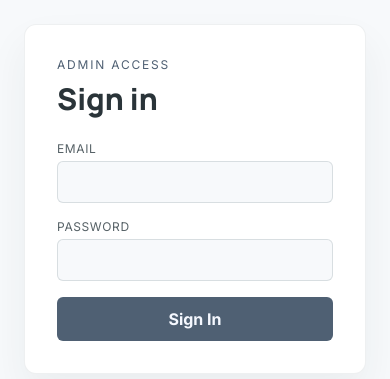
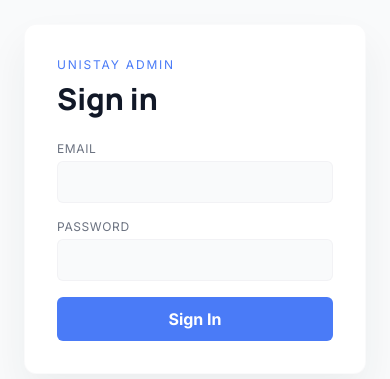
Before and after one commit to prag-matic/unistay_boarding_discovery_platform, a React (Vite) app in the folder admin/: page /login in a window 390 px wide. Shown: the part 223-602 px from the top of the page. Built offline with nearby package versions, Linux system fonts and the light colour scheme; no server answers.

Commit message:
feat(admin): align branding with mobile UniStay name and colors
Agent-Logs-Url: https://github.com/prag-matic/unistay_boarding_discovery_platform/sessions/50762aa7-b591-459d-8ebf-b5661eb66641

Co-authored-by: IT24100327 <176649395+IT24100327@users.noreply.github.com>

```diff
--- a/admin/index.html
+++ b/admin/index.html
@@ -3,7 +3,7 @@
   <head>
     <meta charset="UTF-8" />
     <meta name="viewport" content="width=device-width, initial-scale=1.0" />
-    <title>The Architect - Admin Terminal</title>
+    <title>UniStay Admin</title>
     <!-- Fonts -->
     <link href="https://fonts.googleapis.com" rel="preconnect"/>
     <link crossorigin="" href="https://fonts.gstatic.com" rel="preconnect"/>
--- a/admin/src/components/Layout.tsx
+++ b/admin/src/components/Layout.tsx
@@ -19,8 +19,8 @@ export default function Layout() {
       {!isDashboard && (
         <aside className="h-screen w-64 fixed left-0 top-0 bg-slate-50 dark:bg-slate-950 flex flex-col border-r border-slate-200/50 dark:border-slate-800/50 font-headline text-sm tracking-tight z-50">
           <div className="p-6">
-            <h1 className="text-xl font-bold tracking-tight text-indigo-900 dark:text-indigo-100">The Architect</h1>
-            <p className="text-[10px] uppercase tracking-[0.2em] text-slate-400 mt-1">Admin Terminal</p>
+            <h1 className="text-xl font-bold tracking-tight text-primary">UniStay</h1>
+            <p className="text-[10px] uppercase tracking-[0.2em] text-on-surface-variant mt-1">Admin Panel</p>
           </div>
           <nav className="flex-1 px-4 space-y-1">
             <Link
@@ -28,8 +28,8 @@ export default function Layout() {
               className={cn(
                 "flex items-center gap-3 px-3 py-2 transition-colors rounded-lg",
                 location.pathname === '/'
-                  ? "text-indigo-700 dark:text-indigo-300 font-semibold border-r-2 border-indigo-600 bg-indigo-50/50 dark:bg-indigo-900/20 rounded-r-none"
-                  : "text-slate-500 dark:text-slate-400 hover:text-indigo-600 hover:bg-indigo-50/50 dark:hover:bg-indigo-900/20"
+                  ? "text-primary font-semibold border-r-2 border-primary bg-primary-container/40 rounded-r-none"
+                  : "text-on-surface-variant hover:text-primary hover:bg-primary-container/30"
               )}
             >
               <span className="material-symbols-outlined" style={{ fontVariationSettings: "'FILL' 0" }}>dashboard</span>
@@ -40,8 +40,8 @@ export default function Layout() {
               className={cn(
                 "flex items-center gap-3 px-3 py-2 transition-colors rounded-lg",
                 location.pathname === '/users'
-                  ? "text-indigo-700 dark:text-indigo-300 font-semibold border-r-2 border-indigo-600 bg-indigo-50/50 dark:bg-indigo-900/20 rounded-r-none"
-                  : "text-slate-500 dark:text-slate-400 hover:text-indigo-600 hover:bg-indigo-50/50 dark:hover:bg-indigo-900/20"
+                  ? "text-primary font-semibold border-r-2 border-primary bg-primary-container/40 rounded-r-none"
+                  : "text-on-surface-variant hover:text-primary hover:bg-primary-container/30"
               )}
             >
               <span className="material-symbols-outlined" style={{ fontVariationSettings: "'FILL' 0" }}>group</span>
@@ -52,8 +52,8 @@ export default function Layout() {
               className={cn(
                 "flex items-center gap-3 px-3 py-2 transition-colors rounded-lg",
                 location.pathname === '/moderation'
-                  ? "text-indigo-700 dark:text-indigo-300 font-semibold border-r-2 border-indigo-600 bg-indigo-50/50 dark:bg-indigo-900/20 rounded-r-none"
-                  : "text-slate-500 dark:text-slate-400 hover:text-indigo-600 hover:bg-indigo-50/50 dark:hover:bg-indigo-900/20"
+                  ? "text-primary font-semibold border-r-2 border-primary bg-primary-container/40 rounded-r-none"
+                  : "text-on-surface-variant hover:text-primary hover:bg-primary-container/30"
               )}
             >
               <span className="material-symbols-outlined" style={{ fontVariationSettings: "'FILL' 0" }}>security</span>
@@ -63,16 +63,16 @@ export default function Layout() {
           <div className="p-4 mt-auto space-y-1 border-t border-slate-200/50">
             <button
               onClick={handleLogout}
-              className="w-full flex items-center gap-3 px-3 py-2 text-left text-slate-500 dark:text-slate-400 hover:text-indigo-600 hover:bg-indigo-50/50 transition-colors rounded-lg"
+              className="w-full flex items-center gap-3 px-3 py-2 text-left text-on-surface-variant hover:text-primary hover:bg-primary-container/30 transition-colors rounded-lg"
             >
               <span className="material-symbols-outlined" style={{ fontVariationSettings: "'FILL' 0" }}>logout</span>
               <span>Logout</span>
             </button>
-            <div className="flex items-center gap-3 p-3 mt-4 bg-slate-100 dark:bg-slate-900 rounded-xl">
+            <div className="flex items-center gap-3 p-3 mt-4 bg-surface-container rounded-xl">
               <img alt="Executive User Profile" className="w-8 h-8 rounded-full bg-slate-200" src="https://lh3.googleusercontent.com/aida-public/AB6AXuDgkMVah6VtiK3ZFmqyBdWD8qmpnHr44ZWVrE2majtcxFFV_GvXc3DiEOAQaT7bsmWa_iuEPTDeUz8a3ifSwxj_a_SvWji5rQwlS_XXFQr0VQKhUYDQfD4HXoZJx-f9EK17FpfaCNhWZW-apBADOlhZGnew8M8uDQw2EjveGbMGeXDL6i5AN2w0WYcNl97HBJADZIJLea36bUruCjJteklFsqX9ftGguoVUVGaM5fBSfNEuPrPogmXrIewstyiQj-xl1VwlxMShBrs"/>
               <div className="overflow-hidden">
                 <p className="font-bold text-xs truncate">{user ? `${user.firstName} ${user.lastName}` : 'Admin User'}</p>
-                <p className="text-[10px] text-slate-500">{user?.role ?? 'ADMIN'}</p>
+                <p className="text-[10px] text-on-surface-variant">{user?.role ?? 'ADMIN'}</p>
               </div>
             </div>
           </div>
--- a/admin/src/index.css
+++ b/admin/src/index.css
@@ -1,57 +1,57 @@
 @import "tailwindcss";
 
 @theme {
-  --color-inverse-on-surface: #9a9d9f;
-  --color-secondary-fixed: #d5e3fc;
-  --color-surface-variant: #d9e4ea;
-  --color-on-primary-fixed: #304153;
-  --color-outline-variant: #a9b4b9;
-  --color-primary: #4f6073;
-  --color-secondary-fixed-dim: #c7d5ed;
-  --color-secondary: #526074;
-  --color-surface-bright: #f7f9fb;
-  --color-on-tertiary-container: #005a3c;
-  --color-surface-tint: #4f6073;
-  --color-error: #9e3f4e;
-  --color-error-container: #ff8b9a;
-  --color-surface-container-highest: #d9e4ea;
-  --color-on-tertiary-fixed-variant: #006544;
-  --color-on-secondary: #f8f8ff;
-  --color-primary-container: #d2e4fb;
-  --color-tertiary: #006d4a;
-  --color-primary-fixed: #d2e4fb;
-  --color-surface-container-low: #f0f4f7;
-  --color-secondary-dim: #465468;
-  --color-inverse-primary: #cfe1f8;
-  --color-on-secondary-fixed-variant: #4e5c71;
-  --color-tertiary-fixed: #69f6b8;
-  --color-tertiary-fixed-dim: #58e7ab;
-  --color-on-primary: #f5f8ff;
-  --color-on-background: #2a3439;
-  --color-tertiary-container: #69f6b8;
-  --color-on-surface-variant: #566166;
-  --color-inverse-surface: #0b0f10;
-  --color-error-dim: #4f0116;
-  --color-on-secondary-fixed: #324053;
-  --color-on-secondary-container: #455367;
-  --color-on-tertiary: #e6ffee;
-  --color-on-surface: #2a3439;
-  --color-on-error-container: #782232;
-  --color-outline: #717c82;
-  --color-on-tertiary-fixed: #00452d;
-  --color-surface-container-high: #e1e9ee;
-  --color-surface-container: #e8eff3;
-  --color-tertiary-dim: #005f40;
-  --color-secondary-container: #d5e3fc;
-  --color-primary-fixed-dim: #c4d6ed;
-  --color-surface-dim: #cfdce3;
-  --color-on-primary-fixed-variant: #4c5d70;
-  --color-surface: #f7f9fb;
-  --color-background: #f7f9fb;
+  --color-inverse-on-surface: #f9fafb;
+  --color-secondary-fixed: #e5e7eb;
+  --color-surface-variant: #f3f4f6;
+  --color-on-primary-fixed: #ffffff;
+  --color-outline-variant: #e5e7eb;
+  --color-primary: #4a7bf7;
+  --color-secondary-fixed-dim: #d1d5db;
+  --color-secondary: #6b7280;
+  --color-surface-bright: #ffffff;
+  --color-on-tertiary-container: #ffffff;
+  --color-surface-tint: #4a7bf7;
+  --color-error: #ef4444;
+  --color-error-container: #fee2e2;
+  --color-surface-container-highest: #e5e7eb;
+  --color-on-tertiary-fixed-variant: #ffffff;
+  --color-on-secondary: #ffffff;
+  --color-primary-container: #dbeafe;
+  --color-tertiary: #22c55e;
+  --color-primary-fixed: #dbeafe;
+  --color-surface-container-low: #f9fafb;
+  --color-secondary-dim: #4b5563;
+  --color-inverse-primary: #2d5be3;
+  --color-on-secondary-fixed-variant: #111827;
+  --color-tertiary-fixed: #bbf7d0;
+  --color-tertiary-fixed-dim: #86efac;
+  --color-on-primary: #ffffff;
+  --color-on-background: #111827;
+  --color-tertiary-container: #dcfce7;
+  --color-on-surface-variant: #6b7280;
+  --color-inverse-surface: #111827;
+  --color-error-dim: #b91c1c;
+  --color-on-secondary-fixed: #111827;
+  --color-on-secondary-container: #374151;
+  --color-on-tertiary: #ffffff;
+  --color-on-surface: #111827;
+  --color-on-error-container: #b91c1c;
+  --color-outline: #d1d5db;
+  --color-on-tertiary-fixed: #14532d;
+  --color-surface-container-high: #f3f4f6;
+  --color-surface-container: #f3f4f6;
+  --color-tertiary-dim: #16a34a;
+  --color-secondary-container: #f3f4f6;
+  --color-primary-fixed-dim: #bfdbfe;
+  --color-surface-dim: #e5e7eb;
+  --color-on-primary-fixed-variant: #1d4ed8;
+  --color-surface: #f9fafb;
+  --color-background: #f9fafb;
   --color-surface-container-lowest: #ffffff;
-  --color-on-error: #fff7f7;
-  --color-on-primary-container: #425366;
-  --color-primary-dim: #435467;
+  --color-on-error: #ffffff;
+  --color-on-primary-container: #1d4ed8;
+  --color-primary-dim: #2d5be3;
 
   --font-headline: "Manrope", sans-serif;
   --font-body: "Inter", sans-serif;
--- a/admin/src/pages/Login.tsx
+++ b/admin/src/pages/Login.tsx
@@ -38,7 +38,7 @@ export default function Login() {
   return (
     <div className="min-h-screen bg-surface flex items-center justify-center p-6">
       <div className="w-full max-w-md bg-surface-container-lowest rounded-xl p-8 border border-outline-variant/20 shadow-[0px_20px_40px_rgba(42,52,57,0.06)]">
-        <p className="font-label text-xs uppercase tracking-[0.15em] text-primary mb-2">Admin Access</p>
+        <p className="font-label text-xs uppercase tracking-[0.15em] text-primary mb-2">UniStay Admin</p>
         <h1 className="font-headline text-3xl font-extrabold text-on-surface mb-6">Sign in</h1>
         <form onSubmit={handleSubmit} className="space-y-4">
           <div>
```
